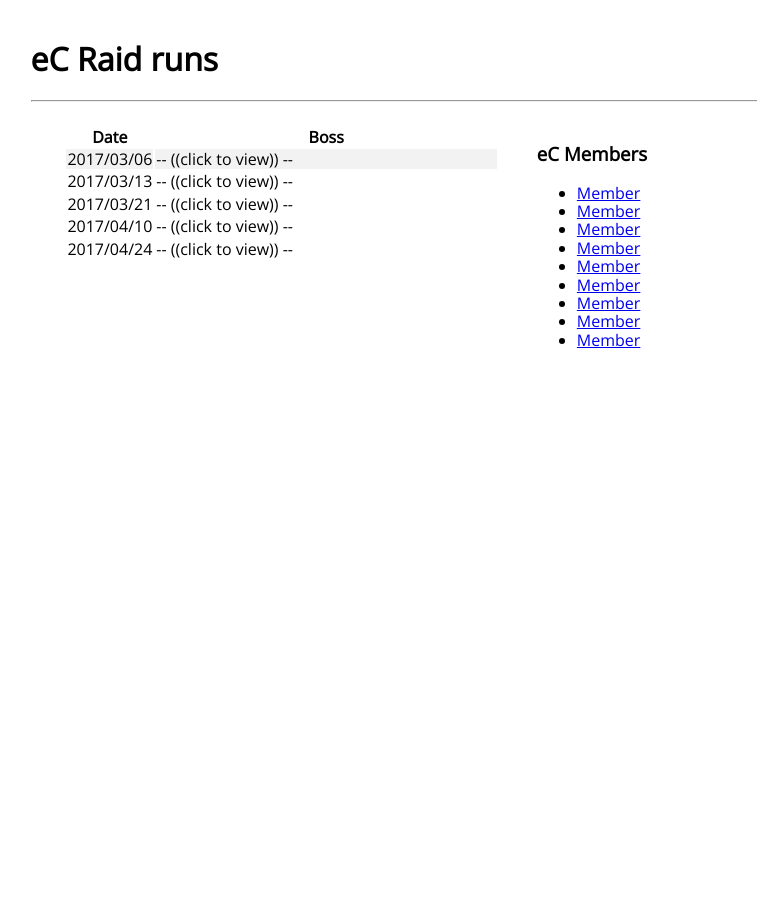
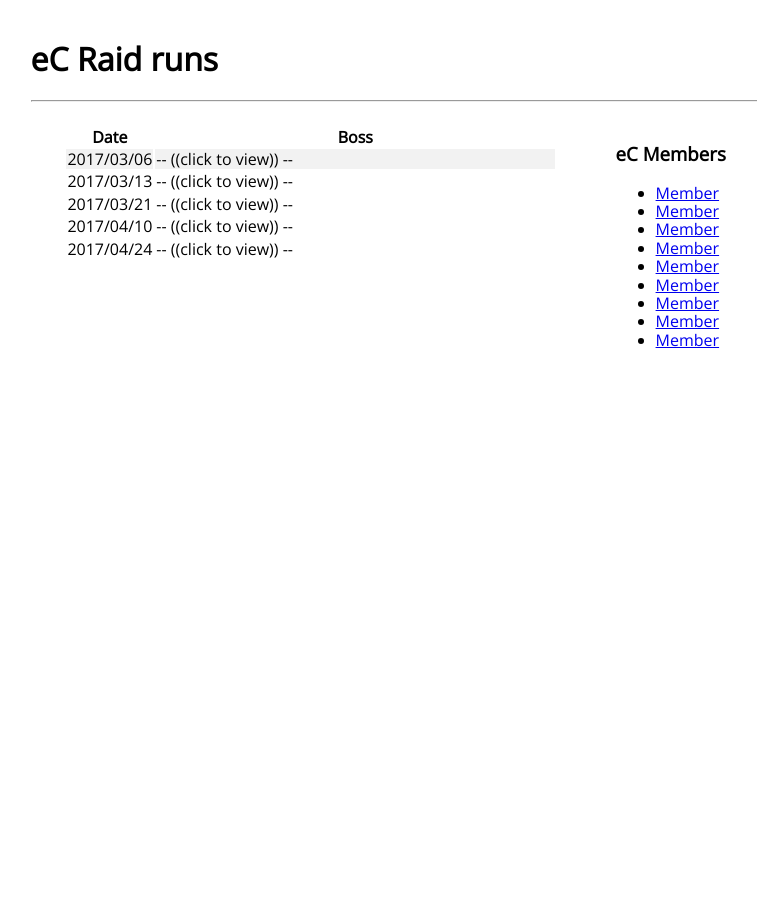
Before and after one commit to ec-gw2/ec-gw2.github.io, a Jekyll site: the page built from index.html, in a window 1280 px wide. Shown: the whole page, without its empty margins (147-904 px from the left). Built offline with Jekyll 4.4.1, drawn with Linux system fonts in a browser that asks for light colours; nearby versions of some CDN libraries; comment, search, counter and statistics services are not loaded.

Commit message:
Resize a little

```diff
--- a/_includes/content.html
+++ b/_includes/content.html
@@ -4,7 +4,7 @@
 
 
 <div class='row'>
-  <div class='col-6'>
+  <div class='col-7'>
 
 {% assign year_group = '' %}
 {% assign month_group = '' %}
@@ -22,13 +22,13 @@
 {% for item in site.static_files %}
 
 {% assign path = item.path | split:"/" %}
-
+{% unless path[0] == "" %}
+  {% continue %}
+{% endunless %}
 {% unless path[1] == "boss-fights" %}
   {% continue %}
 {% endunless %}
-{% unless path[0] == "" %}
-  {% continue %}
-{% endunless %}
+
 
 {% unless path[2] == year_group %}
 {% capture year_group %}{{path[2]}}{% endcapture %}
@@ -57,10 +57,9 @@
 {% endfor %}
       </tbody>
     </table>
-
   </div>
 
-  <div class='col-6'>
+  <div class='col-5'>
     <h3>eC Members</h3>
     <ul>
       <li><a href="#">Member</a></li>
```
